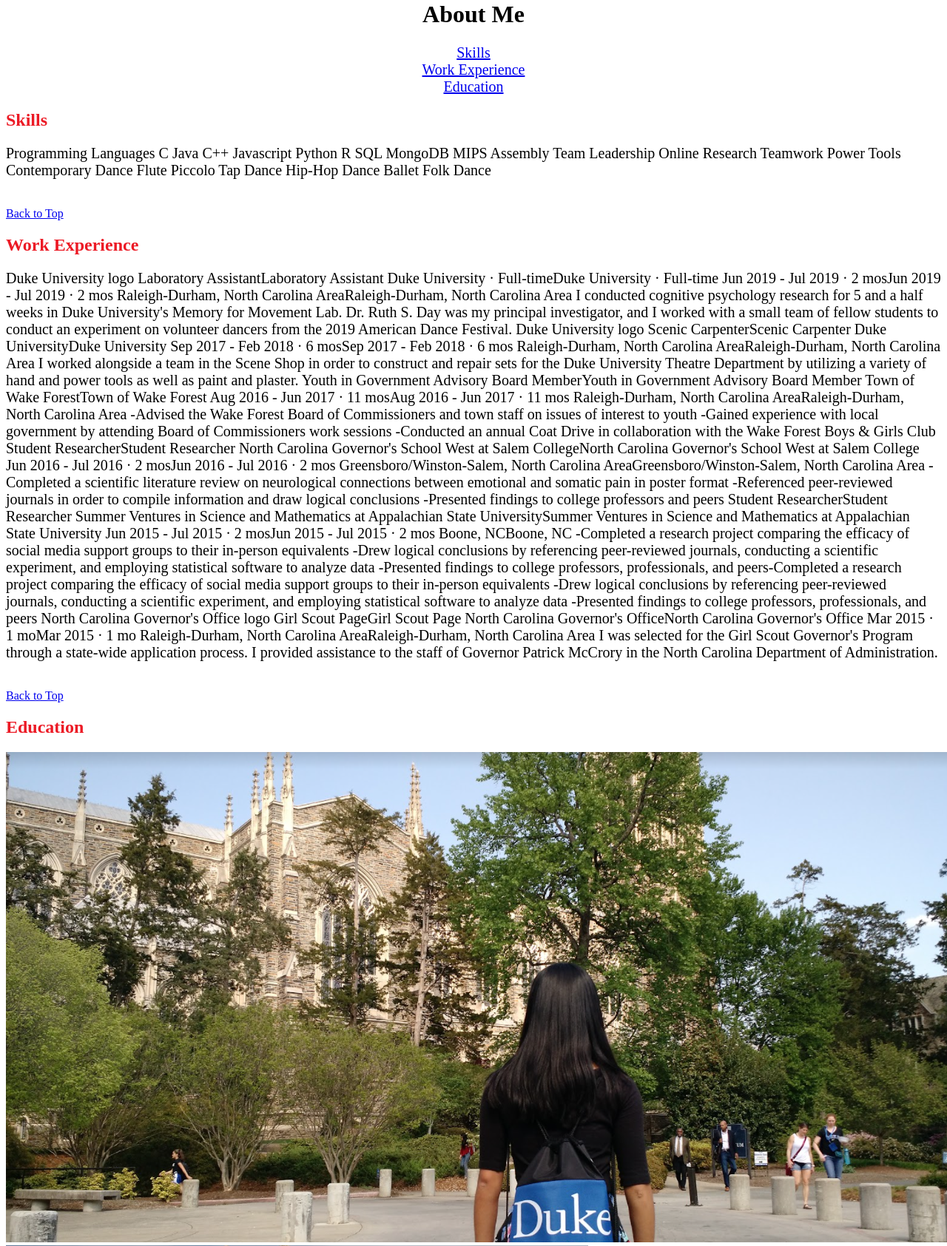
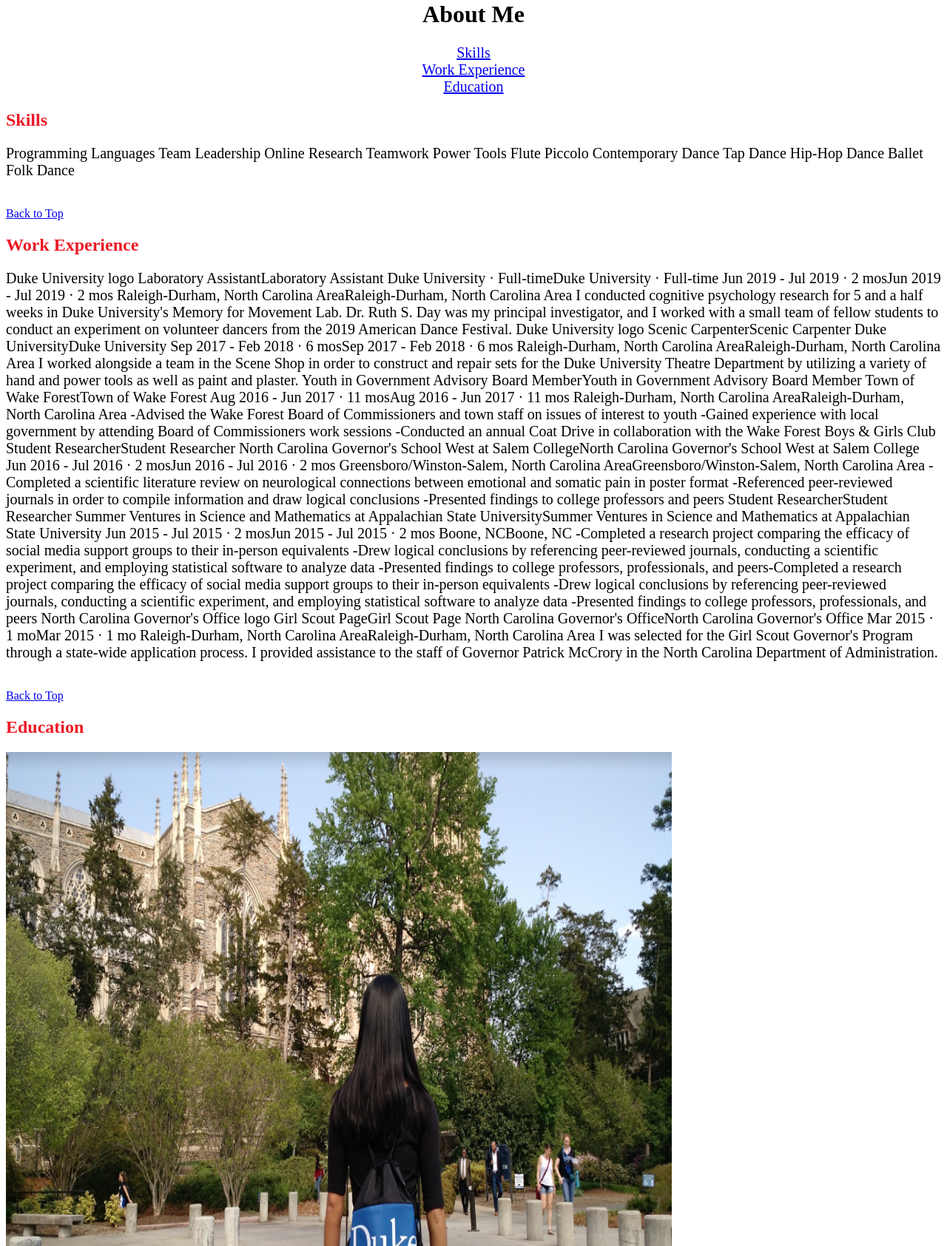
Before and after one commit to abigailnacional/abigailnacional.github.io, a Python web app: template templates/aboutme.html in a window 1280 px wide; the page is wider, and only the part inside the window is pictured. Shown: the part 170-1855 px from the top of that part at 74% size. Run offline with Jinja, Linux system fonts and the light colour scheme; the template is opened without the code that fills it, so the values that code supplies are empty.

Commit message:
Editing pictures and info on about me page

```diff
--- a/templates/aboutme.html
+++ b/templates/aboutme.html
@@ -59,25 +59,17 @@
     </p>
 
     <h2 id = "skills">Skills</h2>
+
     <p>
 Programming Languages
-C
-Java
-C++
-Javascript
-Python
-R
-SQL
-MongoDB
-MIPS Assembly
 
 Team Leadership
 Online Research
 Teamwork
 Power Tools
-Contemporary Dance
 Flute
 Piccolo
+Contemporary Dance
 Tap Dance
 Hip-Hop Dance
 Ballet
@@ -133,9 +125,8 @@ Duke UniversityDuke University Sep 2017 - Feb 2018 · 6 mosSep 2017 - Feb 2018
     <div style = "display: inline-block;">
       <img src = "/images/backDuke.PNG" alt = "A girl with her back to the camera.
       She is wearing a dark blue bag that says 'Duke' on it and is looking at
-      a tall building in the distance.">
-      <img src = "/images/chapelPic.PNG" alt = "A girl smiling at the camera
-      with Duke University's chapel in the background.">
+      a tall building in the distance."
+      style = "width: 900px; height: 700px;">
     </div>
     <p>
       I am currently in my senior undergraduate year at Duke University
```
